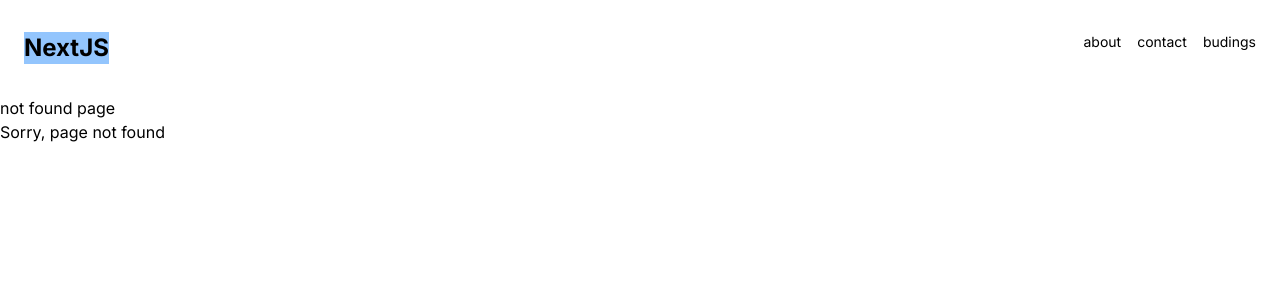
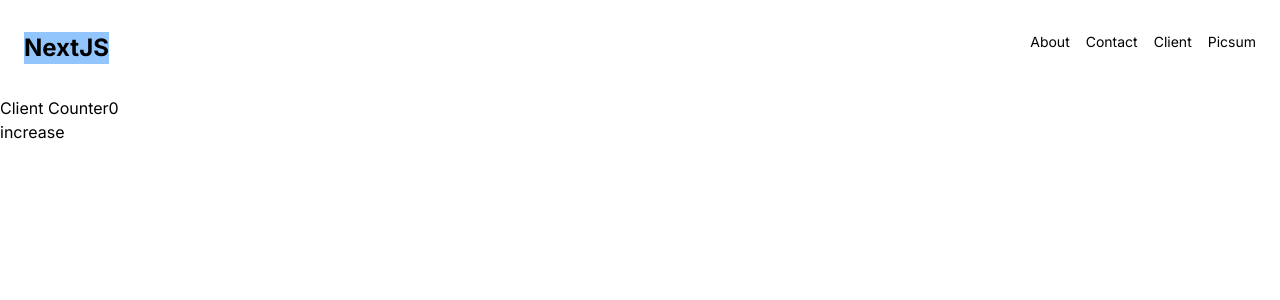
Before and after one commit to kaliberda97/project-next.js, a Next.js app in the folder workshop-next-js/: page /client in a window 1280 px wide. Before the commit this address had no page. Shown: the top 300 px of the page. Built offline with nearby package versions, Linux system fonts and the light colour scheme.

Commit message:
create picsum , client parts

```diff
--- /dev/null
+++ b/workshop-next-js/app/client/page.js
@@ -0,0 +1,25 @@
+'use client';
+
+import {useState} from 'react'
+
+const ClientCounter = () => {
+    const [count, setCount] = useState(0)
+
+    const handleIncreaseCount = () => {
+        setCount(count + 1);
+    }
+
+ console.log('hello');
+
+
+  return (
+   <>
+        <h1>Client Counter{count}</h1>
+        <button onClick={handleIncreaseCount}>increase</button>
+  </>
+  );
+};
+
+
+
+export default ClientCounter;
--- a/workshop-next-js/app/not-found.jsx
+++ b/workshop-next-js/app/not-found.jsx
@@ -1,8 +1,16 @@
+import Link from "next/link";
+
 const NotFound = () => {
-    return <div>
+    return (
+    <div>
     <h1>not found page</h1>
-    <p>Sorry, page not found  </p>
+    <p>Sorry, page not found</p>
+
+    <Link href='/'>
+        <p className="my-4 bg-blue-300 text-white">Back to Home</p>
+    </Link>
     </div>
+    );
     };
 
 
--- a/workshop-next-js/app/page.js
+++ b/workshop-next-js/app/page.jsx
@@ -1,6 +1,12 @@
+import { log } from 'console';
 import Link from 'next/link';
 
 export default function Home() {
+    console.log ('where I am? Home.jsx')
+
+
+
+
   return (
     <main className="flex min-h-screen flex-col items-center justify-between p-24">
     <h1 className="text-4xl font-bold">Hello World</h1>
--- /dev/null
+++ b/workshop-next-js/app/picsum/page.js
@@ -0,0 +1,20 @@
+
+const url = 'https://picsum.photos/v2/list';
+
+const fetchPictures = async () => {
+    const response = await fetch(url);
+
+    const data = await response.json();
+    console.log(data);
+    return data;
+};
+
+
+
+
+const PicsumPage = () => {
+  return (<div>PicsumPage</div>
+  )
+}
+
+export default PicsumPage
--- a/workshop-next-js/components/Navbar.jsx
+++ b/workshop-next-js/components/Navbar.jsx
@@ -5,7 +5,8 @@ const Navbar = () => {
     const links = [
       { href: '/about', label: 'about' },
       { href: '/contact', label: 'contact' },
-      { href: '/budings', label: 'budings' },
+      { href: '/client', label: 'client' },
+      { href: '/picsum', label: 'picsum' },
     ];
 
     return (
@@ -13,7 +14,7 @@ const Navbar = () => {
         <Link href={'/'}>
           <h1 className='text-2xl font-bold bg-blue-300'>NextJS</h1>
         </Link>
-        <ul className='flex gap-4 text-sm'>
+        <ul className='flex gap-4 text-sm capitalize'>
           {links.map((link) => {
             return (<li key={link.href}>
             <Link href={link.href}>{link.label}</Link>
```
